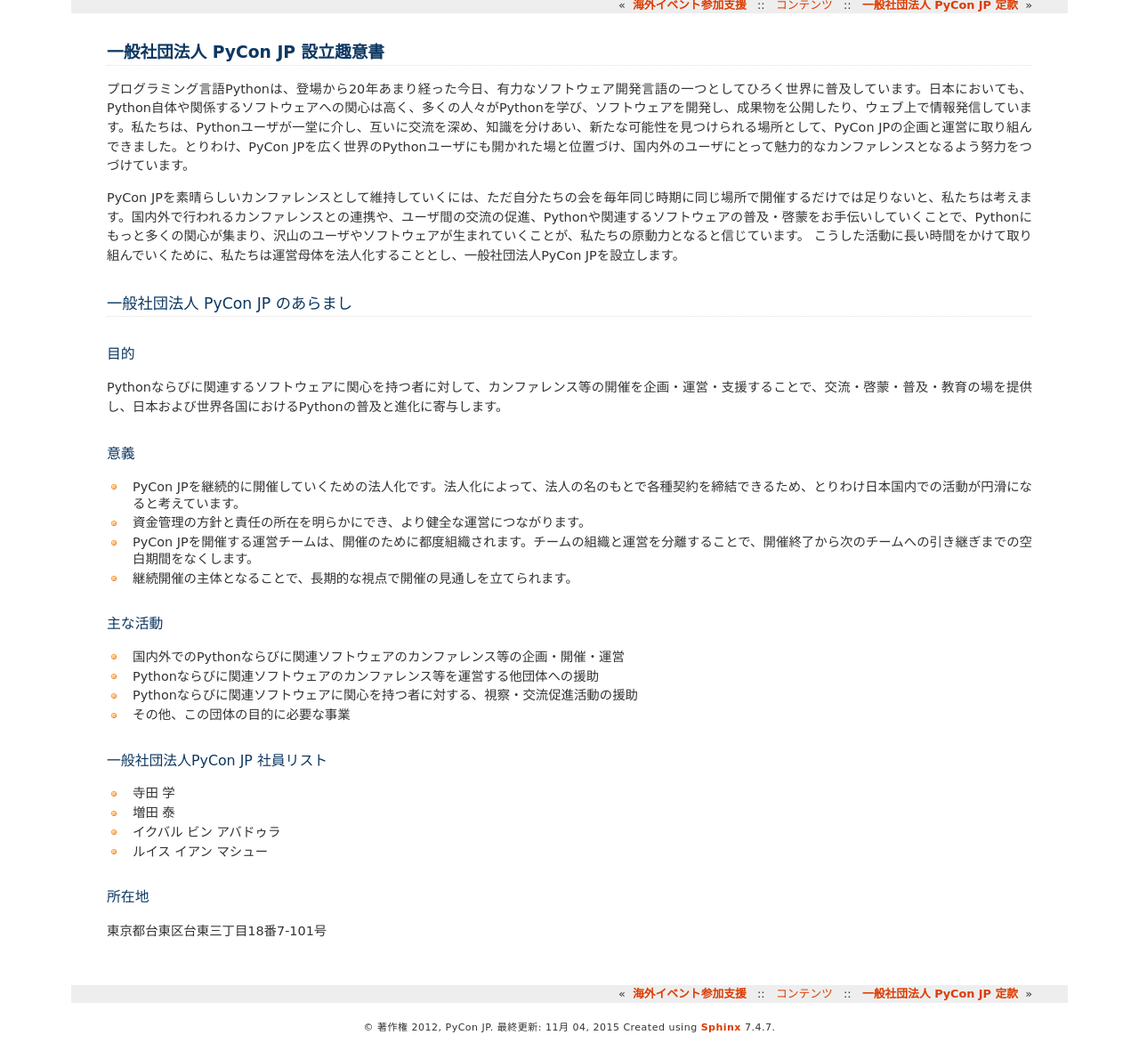
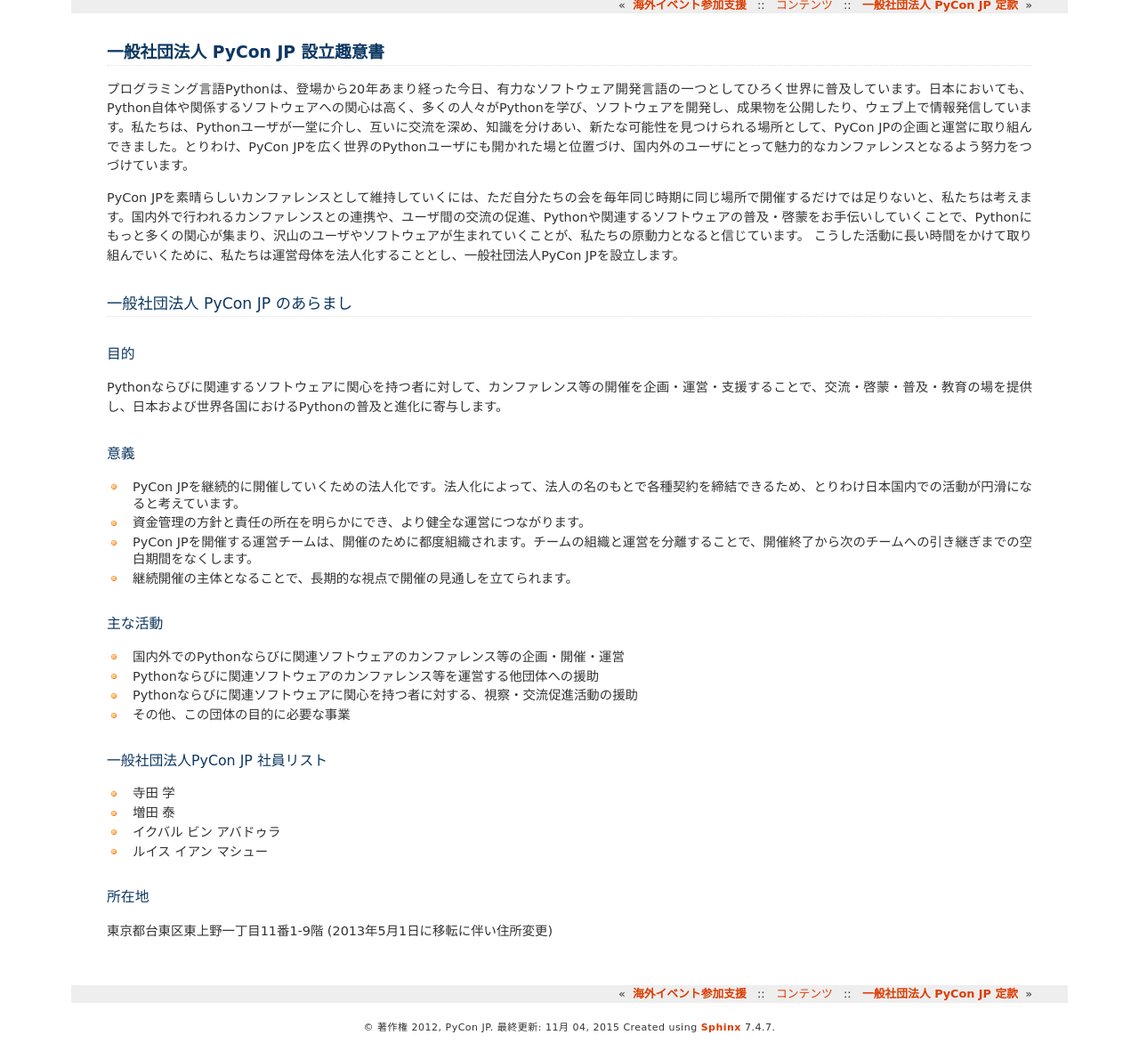
Before and after one commit to pyconjp/www.pycon.jp, a Sphinx documentation site: the page built from source/charter.rst, in a window 1280 px wide, cut to the strip 129-1301 px from the top of the page. Shown: the whole strip at 89% size. Built offline with Sphinx 7.4.7, drawn with Linux system fonts in a browser that asks for light colours.

Commit message:
設立あらましの所在地の記載を変更 charter.rst edited online with Bitbucket

```diff
--- a/source/charter.rst
+++ b/source/charter.rst
@@ -38,4 +38,4 @@
 
 所在地
 ------
-東京都台東区台東三丁目18番7-101号
+東京都台東区東上野一丁目11番1-9階 (2013年5月1日に移転に伴い住所変更)
```
